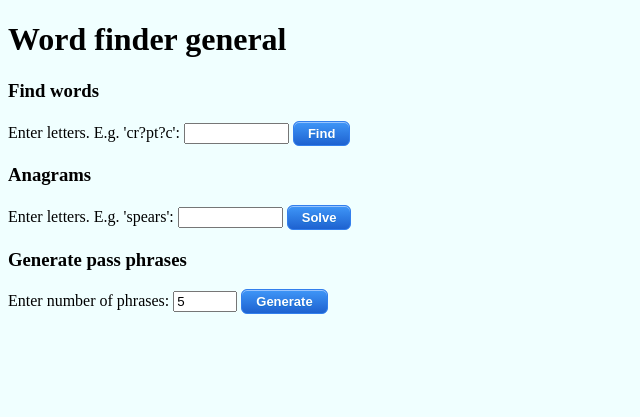
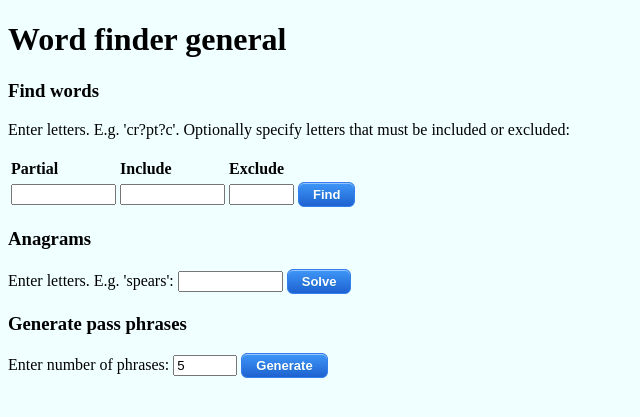
Before and after one commit to gbowerman/wfgeneral, a Python web app: template templates/index.html in a window 1280 px wide. Shown: the top 417 px of the page, without its empty margins (0-640 px from the left). Run offline with Jinja, Linux system fonts and the light colour scheme; the template is opened without the code that fills it, so the values that code supplies are empty.

Commit message:
Add include and exclude letter options to find words form

```diff
--- a/templates/index.html
+++ b/templates/index.html
@@ -10,9 +10,19 @@
     <h1>Word finder general</h1>
     <h3>Find words</h3>
     <form method="post" action="/find">
-      Enter letters. E.g. 'cr?pt?c':
-      <input type="text" pattern="[?A-Za-z]{3,29}" name="partial" size="10">
-      <button type="submit" value="Find">Find</button>
+    Enter letters. E.g. 'cr?pt?c'. Optionally specify letters that must be included or excluded:<br/><br/>
+      <table>
+      <tr>
+      <th align="left">Partial</th><th align="left">Include</th><th align="left">Exclude</th><th></th>
+      </tr><tr>
+        <td><input type="text" pattern="[?A-Za-z]{3,29}" name="partial" size="10">
+      </td><td>
+        <input type="text" pattern="[?A-Za-z]{1,10}" name="include" size="10">
+      </td><td>
+      <input type="text" pattern="[?A-Za-z]{1,26}" name="exclude" size="5"></td>
+      <td> <button type="submit" value="Find">Find</button></td>
+      </tr>
+      </table>
     </form>
 
     <h3>Anagrams</h3>
```
